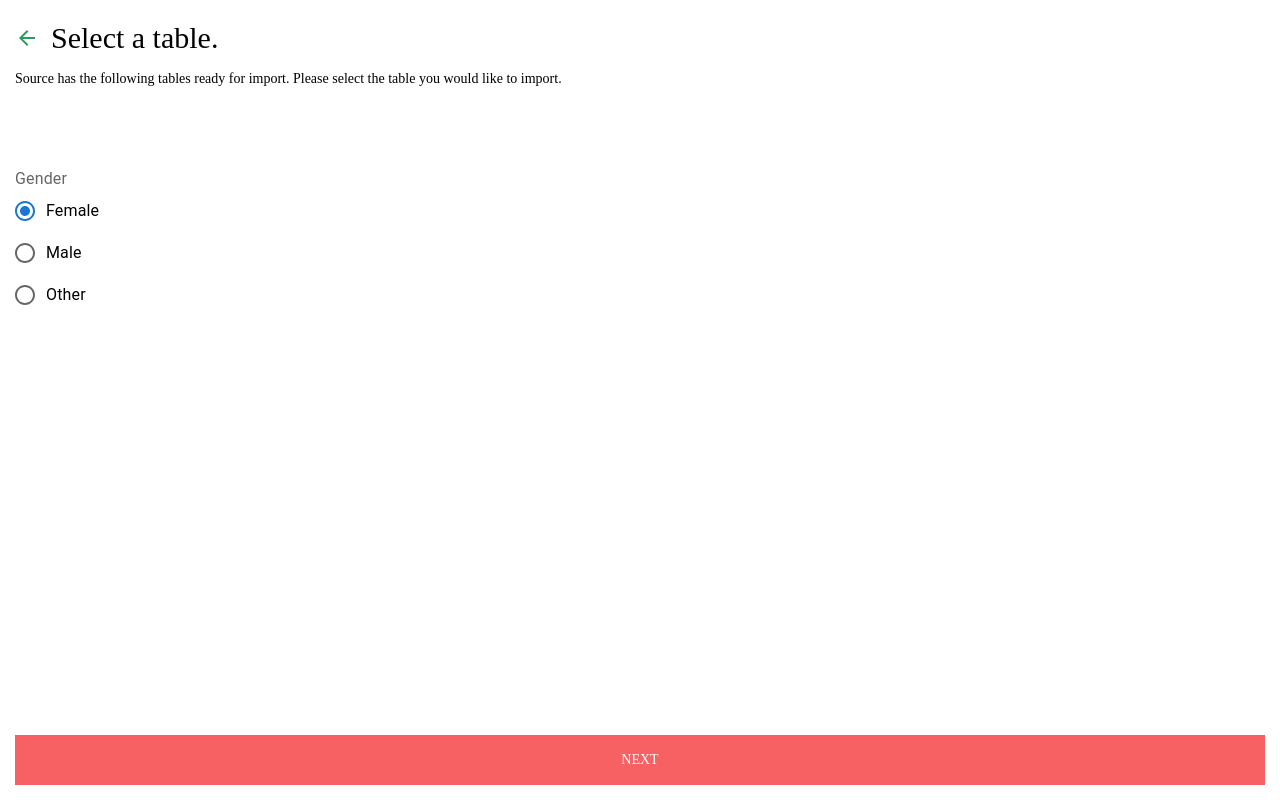
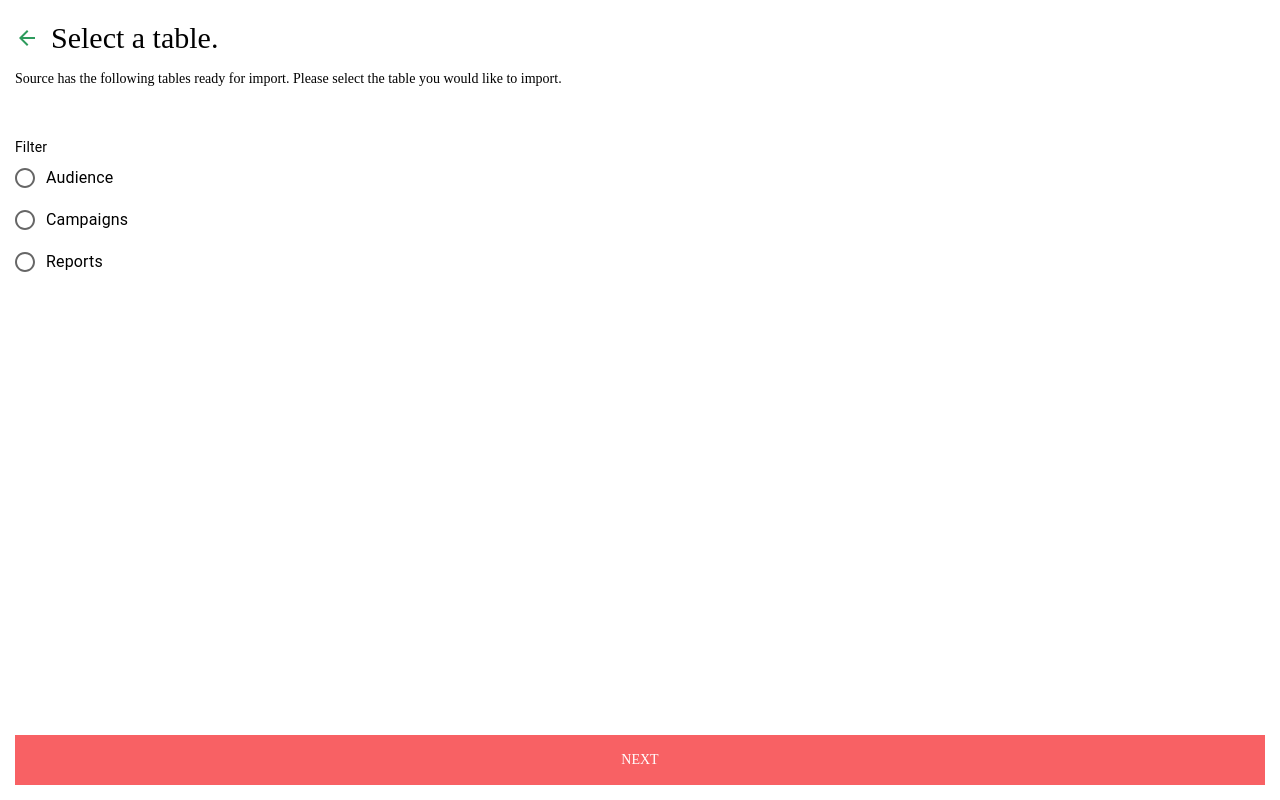
Before and after one commit to thatgirldorian/data-import-tool, a React (Create React App) app in the folder src/: page /SelectTablePage in a window 1280 px wide. Built offline with nearby package versions, Linux system fonts and the light colour scheme; the HTML template or start-up script is replaced by a standard one.

Commit message:
Fixed redirection for images

```diff
--- /dev/null
+++ b/src/components/ApplicationBar.tsx
@@ -0,0 +1,37 @@
+import * as React from 'react';
+import AppBar from '@mui/material/AppBar';
+import Box from '@mui/material/Box';
+import Toolbar from '@mui/material/Toolbar';
+import Typography from '@mui/material/Typography';
+import Button from '@mui/material/Button';
+import IconButton from '@mui/material/IconButton';
+import HomeIcon from '@mui/icons-material/Home';
+import ChatIcon from '@mui/icons-material/Chat';
+
+
+export default function ApplicationBar() {
+return (
+        <Box sx={{ flexGrow: 1 }}>
+        <AppBar position="static"
+            style={{backgroundColor: "#e2e8f0", boxShadow: "none", marginBottom: "50px"}}
+            >
+            <Toolbar>
+            <IconButton
+                size="small"
+                edge="start"
+                aria-label="menu"
+                sx={{ mr: 2 }}
+            >
+                <HomeIcon style={{ color: "backgroundColor"}}/>
+            </IconButton>
+            <Typography variant="h6" component="div" sx={{ flexGrow: 1 }}>
+            Airboxr
+        </Typography>
+            <Button variant="contained" startIcon={<ChatIcon />}>
+                Chat
+            </Button>
+            </Toolbar>
+        </AppBar>
+        </Box>
+);
+}
--- a/src/components/IconList.tsx
+++ b/src/components/IconList.tsx
@@ -1,4 +1,5 @@
     import * as React from 'react';
+    import { useNavigate } from 'react-router-dom'
     import ImageList from '@mui/material/ImageList';
     import ImageListItem from '@mui/material/ImageListItem';
     import ImageListItemBar from '@mui/material/ImageListItemBar';
@@ -6,7 +7,17 @@
     import FavoriteBorderIcon from '@mui/icons-material/FavoriteBorder';
     import FavoriteIcon from '@mui/icons-material/Favorite';
 
+
+
     export default function IconList() {
+
+        const navigate = useNavigate()
+
+        const iconClick = () => {
+            navigate('/SelectTablePage')
+        }
+
+
     return (
         <ImageList sx={{ width: 500, height: 450 }}>
         <ImageListItem key="Subheader" cols={2}>
@@ -19,6 +30,7 @@
                 srcSet={`${item.img}?w=248&fit=crop&auto=format&dpr=2 2x`}
                 alt={item.title}
                 loading="lazy"
+                onClick={iconClick}
             />
             <ImageListItemBar
                 title={item.title}
@@ -40,7 +52,8 @@
     const itemData = [
     {
         img: 'src/public/mailchimp-logo.png',
-        title: 'MailChimp'
+        title: 'MailChimp',
+
     },
     {
         img: 'https://images.unsplash.com/photo-1551782450-a2132b4ba21d',
--- a/src/components/RootComponent.tsx
+++ b/src/components/RootComponent.tsx
@@ -4,6 +4,13 @@ import { BrowserRouter as Router, Routes, Route } from "react-router-dom";
 import { routes as appRoutes } from "../routes";
 
 const theme = createTheme({
+  overrides: {
+    MuiRadio: {
+      root: {
+        padding: 3
+      }
+    }
+  },
   palette: {
     primary: {
       main: "#F86164"
@@ -15,6 +22,7 @@ const theme = createTheme({
   typography: {
     fontSize: 14,
     fontFamily: "Barlow",
+
     h4: {
       fontStyle: "normal",
       fontWeight: "bold",
@@ -74,6 +82,7 @@ const theme = createTheme({
   shape: {
     borderRadius: 0
   }
+
 });
 
 export default function RootComponent(props: { children?: React.ReactNode }) {
--- a/src/components/SelectSourcePage.tsx
+++ b/src/components/SelectSourcePage.tsx
@@ -1,6 +1,8 @@
 import React from 'react';
 import { useNavigate } from 'react-router-dom'
-import { Typography } from "@material-ui/core";
+import { Typography, Button, Box } from "@material-ui/core";
+import ApplicationBar from './ApplicationBar'
+
 import IconList from "./IconList";
 import {
     PageContainer,
@@ -20,18 +22,19 @@ const SelectSourcePage = () => {
 };
 
     return (
-        <PageContainer>
+
+
+        <PageContainer >
+
+            <ApplicationBar  />
+
+
             <FixedTopBar title="Select a source." leftButton={topbarLeftButton} />
             <FixedMiddleBodyWithVerticalScroll>
                     <Typography variant="body1" className="select-source-text">
                         Below is a list of the sources you have connected. Please choose the data source you would like to import data from.
                     </Typography>
                 <IconList />
-
-
-
-
-
 
                 </FixedMiddleBodyWithVerticalScroll>
         </PageContainer>
--- a/src/components/SelectTablePage.tsx
+++ b/src/components/SelectTablePage.tsx
@@ -1,6 +1,6 @@
 import React from 'react';
 import { useNavigate } from 'react-router-dom'
-import { Typography } from "@material-ui/core";
+import { Typography, Box, IconButton } from "@material-ui/core";
 import TableGroup from "./TableGroup";
 import {
     PageContainer,
@@ -17,11 +17,12 @@ const SelectSourcePage = () => {
 
     const topbarLeftButton: TopbarBackButton = {
         type: "back",
-        onClick: () => navigate("/")
+        onClick: () => navigate("/SelectSourcePage")
 };
 
     return (
         <PageContainer>
+
             <FixedTopBar title="Select a table." leftButton={topbarLeftButton} />
             <FixedMiddleBodyWithVerticalScroll>
                     <Typography variant="body1" className="select-table-text">
--- a/src/components/TableGroup.tsx
+++ b/src/components/TableGroup.tsx
@@ -7,17 +7,27 @@ import FormLabel from '@mui/material/FormLabel';
 import '../styles/style.css'
 
 export default function TableGroup() {
+
     return (
     <FormControl>
-        <FormLabel fontSize="13" id="demo-radio-buttons-group-label">Gender</FormLabel>
+        <FormLabel
+        id="demo-controlled-radio-buttons-group"
+        sx={{
+            fontSize: "14px",
+            color: "black"
+        }}
+        >Filter</FormLabel>
         <RadioGroup
             aria-labelledby="demo-radio-buttons-group-label"
             defaultValue="female"
             name="radio-buttons-group"
+            sx={{
+                fontSize: "-10px",
+            }}
         >
-            <FormControlLabel value="female" control={<Radio />} label="Female" />
-            <FormControlLabel value="male" control={<Radio />} label="Male" />
-            <FormControlLabel value="other" control={<Radio />} label="Other" />
+            <FormControlLabel value="audience"  control={<Radio />} label="Audience" />
+            <FormControlLabel value="campaign" control={<Radio />} label="Campaigns" />
+            <FormControlLabel value="reports" control={<Radio />} label="Reports" />
         </RadioGroup>
     </FormControl>
 );
--- a/src/styles/style.css
+++ b/src/styles/style.css
@@ -5,10 +5,19 @@
     margin-bottom: 10px !important;
 }
 
-.homepage-text, .select-table-text {
+.homepage-text {
     padding-bottom: 80px !important;
+}
+
+.select-table-text {
+    padding-bottom: 50px !important;
 }
 
 hr {
     color: black !important;
 }
+
+.chat-button {
+width: 10%;
+border-radius: 8px !important;
+}
```
